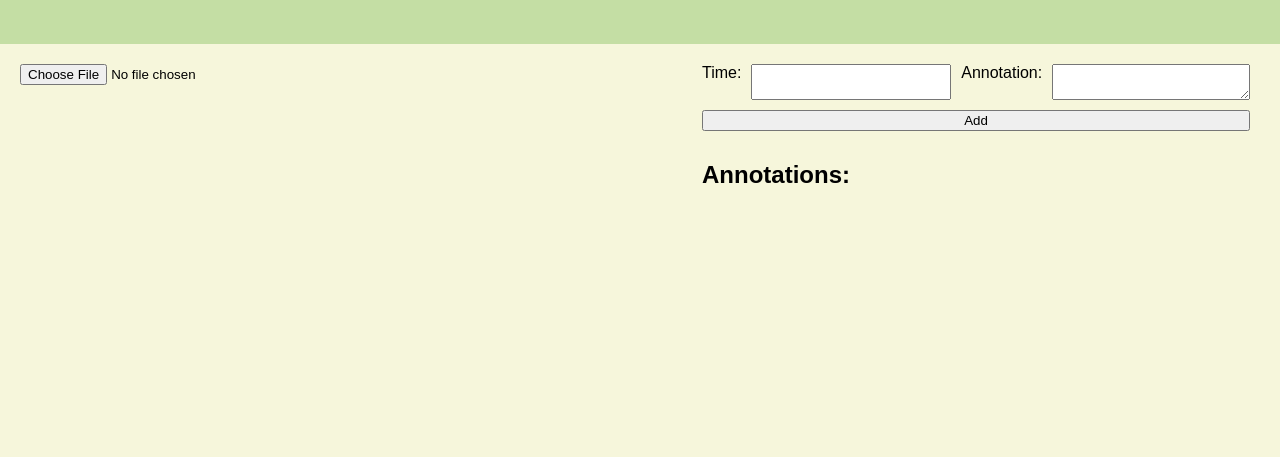
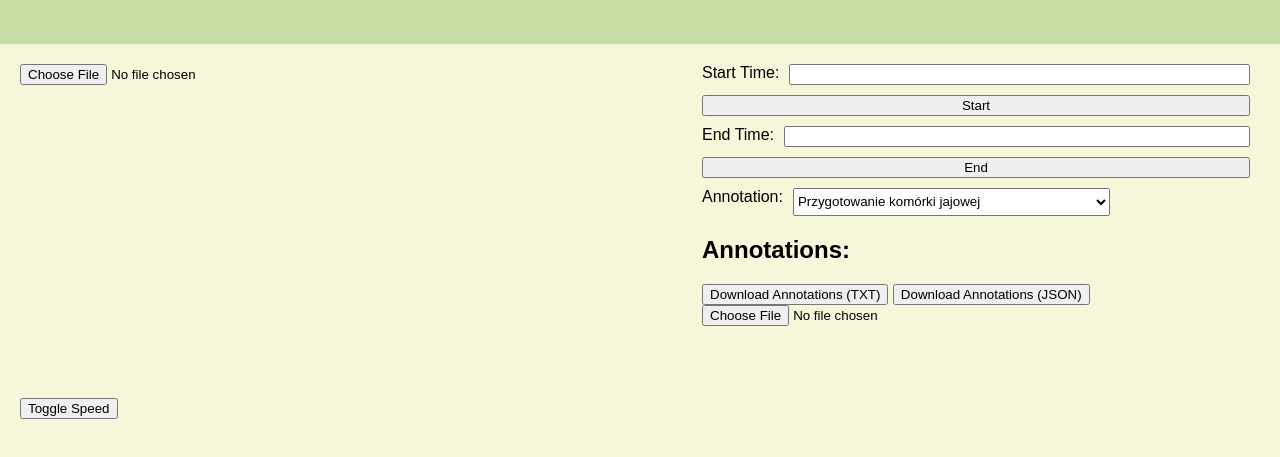
Before and after one commit to Kacper154/Video-annotation-system-for-action-breakdown-of-ICSI-procedure, a plain HTML site: page index.html in a window 1280 px wide. Shown: the part 95-552 px from the top of the page. Drawn offline with Linux system fonts and the light colour scheme.

Commit message:
Update index.html

```diff
--- a/index.html
+++ b/index.html
@@ -15,20 +15,34 @@
             <div id="video-container">
                 <input type="file" id="video-input" accept="video/mp4">
                 <div id="video-wrapper"></div>
+                <button id="toggle-speed">Toggle Speed</button>
             </div>
         </div>
         <div id="annotation-section">
             <div id="annotation-form">
-                <label for="time">Time:</label>
-                <input type="text" id="time" name="time" readonly>
+                <label for="start-time">Start Time:</label>
+                <input type="text" id="start-time" name="start-time" readonly>
+                <button id="start-time-btn">Start</button>
+                <label for="end-time">End Time:</label>
+                <input type="text" id="end-time" name="end-time" readonly>
+                <button id="end-time-btn">End</button>
                 <label for="annotation">Annotation:</label>
-                <textarea id="annotation" name="annotation"></textarea>
-                <button id="add-annotation">Add</button>
+                <select id="annotation" name="annotation">
+                    <option value="Przygotowanie komórki jajowej">Przygotowanie komórki jajowej</option>
+                    <option value="Pobranie plemnika">Pobranie plemnika</option>
+                    <option value="Penetracja osłony przejrzystej i błony komórkowej">Penetracja osłony przejrzystej i błony komórkowej</option>
+                    <option value="Iniekcja plemnika">Iniekcja plemnika</option>
+                    <option value="Wycofanie mikropipety">Wycofanie mikropipety</option>
+                    <option value="Stabilizacja komórki jajowej po iniekcji">Stabilizacja komórki jajowej po iniekcji</option>
+                </select>
             </div>
             <div id="annotation-list">
                 <h2>Annotations:</h2>
                 <ul id="annotations"></ul>
             </div>
+            <button id="download-annotations">Download Annotations (TXT)</button>
+            <button id="download-annotations-json">Download Annotations (JSON)</button>
+            <input type="file" id="load-annotations" accept=".txt,.json">
         </div>
     </div>
     <script src="script.js"></script>
```
